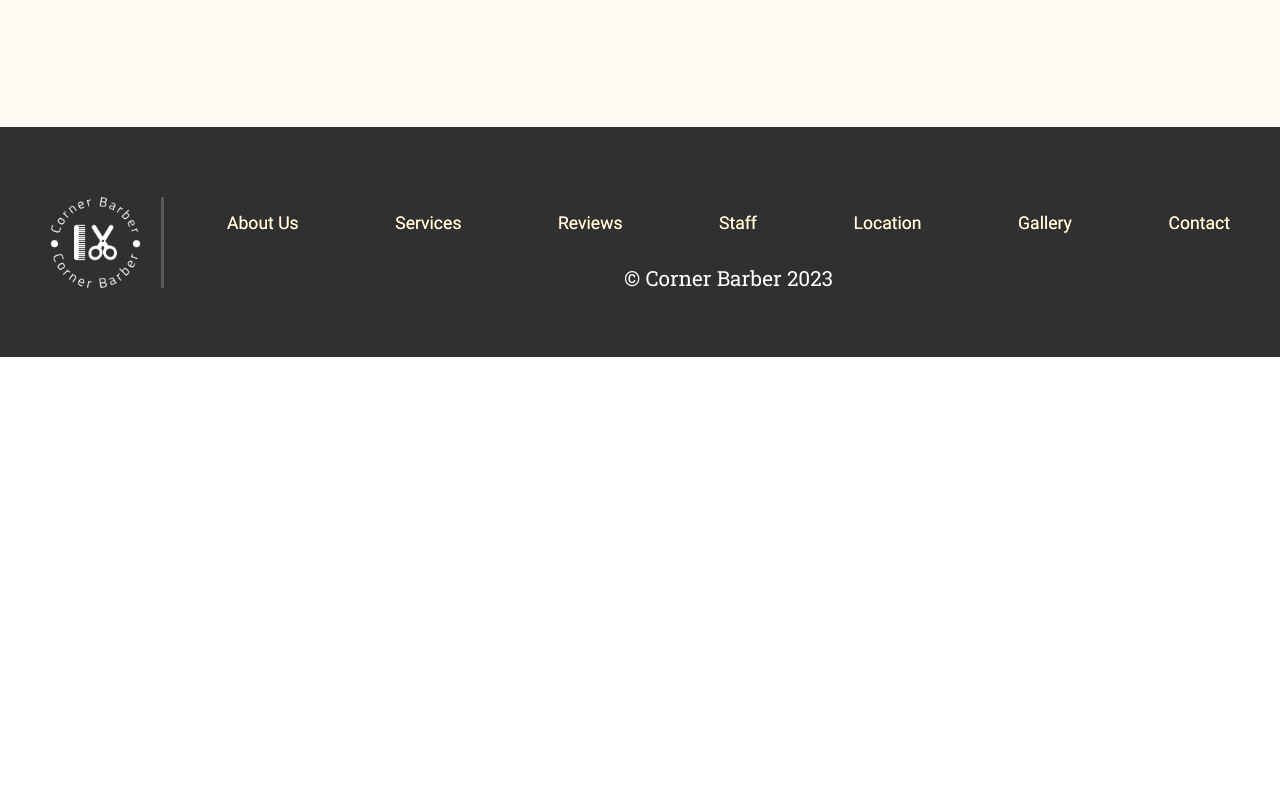
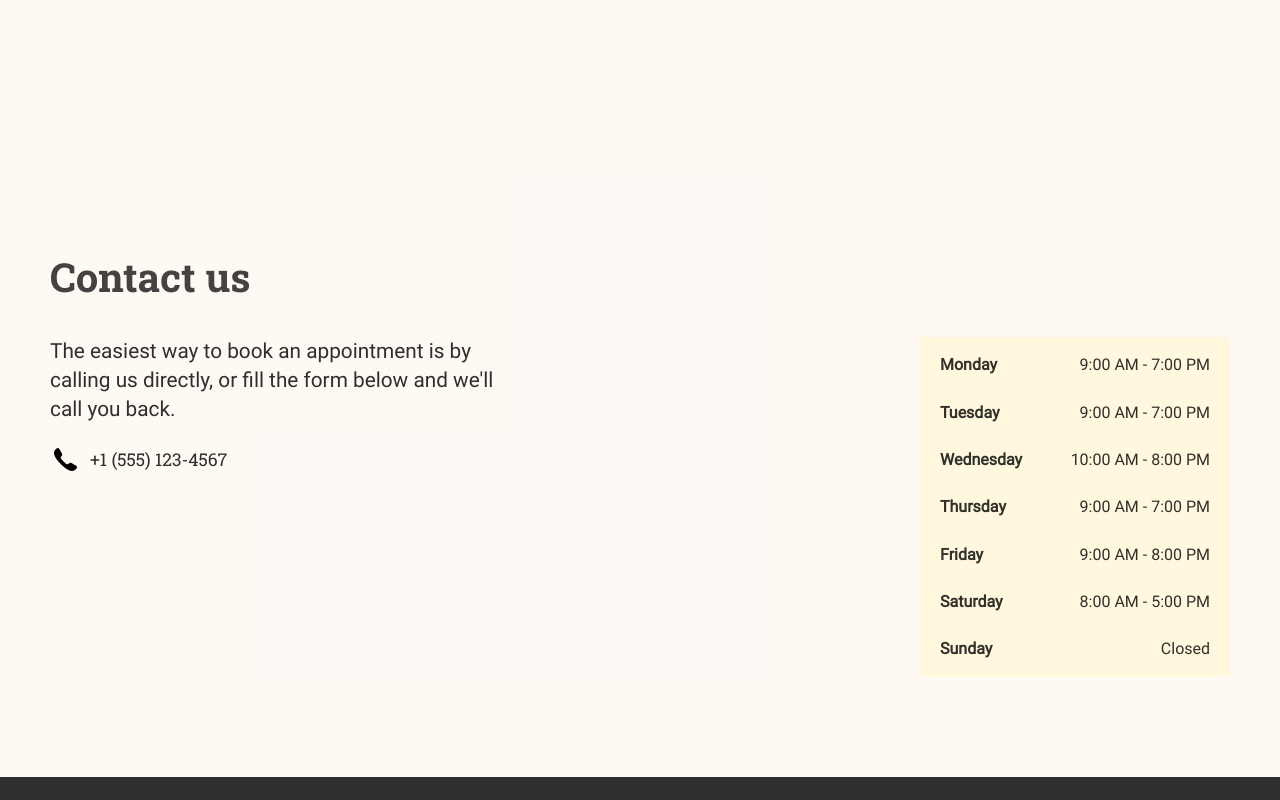
Before and after one commit to Bilal-MEKIRI/barbershop, a React (Vite) app: page / in a window 1280 px wide. Shown: the part 5160-5960 px from the top of the page. Before the commit the page ends 5517 px from the top, so only its background shows below. Built offline with nearby package versions, Linux system fonts and the light colour scheme; grey boxes are pictures that could not be loaded.

Commit message:
Opening Hours component

```diff
--- a/src/App.jsx
+++ b/src/App.jsx
@@ -2,7 +2,6 @@ import { Route, Routes } from 'react-router-dom';
 import Home from './pages/home/home';
 import Template from './components/Template/Template';
 import StickyNavBar from './components/StickyNavBar/StickyNavBar';
-import ClientReviews from './components/ClientReviews/ClientReviews';
 
 function App() {
   return (
--- a/src/components/CallToActionBtn/CallToActionBtn.jsx
+++ b/src/components/CallToActionBtn/CallToActionBtn.jsx
@@ -3,6 +3,6 @@ import './CallToActionBtn.scss'
 
 export default function CallToActionBtn({ linkTo, content }) {
   return (
-    <Link to={linkTo} className="call-to-action-btn"><p className="content">{content}</p></Link>
+    <a href={linkTo} className="call-to-action-btn"><p className="content">{content}</p></a>
   );
 }
--- /dev/null
+++ b/src/components/OpeningHours/OpeningHours.jsx
@@ -0,0 +1,36 @@
+import './OpeningHours.scss';
+
+export default function OpeningHours() {
+  return (
+    <div className="container">
+      <div className="schedule">
+        <p className="day">Monday</p>
+        <p className="hours">9:00 AM - 7:00 PM</p>
+      </div>
+      <div className="schedule">
+        <p className="day">Tuesday</p>
+        <p className="hours">9:00 AM - 7:00 PM</p>
+      </div>
+      <div className="schedule">
+        <p className="day">Wednesday</p>
+        <p className="hours">10:00 AM - 8:00 PM</p>
+      </div>
+      <div className="schedule">
+        <p className="day">Thursday</p>
+        <p className="hours">9:00 AM - 7:00 PM</p>
+      </div>
+      <div className="schedule">
+        <p className="day">Friday</p>
+        <p className="hours">9:00 AM - 8:00 PM</p>
+      </div>
+      <div className="schedule">
+        <p className="day">Saturday</p>
+        <p className="hours">8:00 AM - 5:00 PM</p>
+      </div>
+      <div className="schedule">
+        <p className="day">Sunday</p>
+        <p className="hours">Closed</p>
+      </div>
+    </div>
+  );
+}
--- /dev/null
+++ b/src/components/OpeningHours/OpeningHours.scss
@@ -0,0 +1,28 @@
+.container{
+    width: 270px;
+    height: 300px;
+    padding: 20px;
+    background-color: #fff9dbe0;
+    display: flex;
+    flex-direction: column;
+    align-items: flex-start;
+    justify-content: space-between;
+
+    .schedule{
+        width: 100%;
+        height: fit-content;
+        display: flex;
+        align-items: center;
+        justify-content: space-between;
+
+        .day{
+            font-weight: bolder;
+        }
+
+        .day, .hours{
+            font-family: 'Roboto';
+            font-size: 1rem;
+            color: #030303d1;
+        }
+    }
+}
--- a/src/pages/home/home.jsx
+++ b/src/pages/home/home.jsx
@@ -2,6 +2,7 @@ import { Link } from 'react-router-dom';
 import ServicesCard from '../../components/ServicesCard/ServicesCard';
 import StaffMembers from '../../components/StaffMembers/StaffMembers';
 import ClientReviews from '../../components/ClientReviews/ClientReviews';
+import OpeningHours from '../../components/OpeningHours/OpeningHours';
 import './home.scss';
 
 export default function Home() {
@@ -70,6 +71,25 @@ export default function Home() {
         </div>
       </section>
 
+      <section className="contact" id="contact-section">
+        <div className="contact-content-container">
+          <h1 className="section-title">Contact us</h1>
+          <div className="contact-info">
+            <div className="details">
+              <p className="contact-modes">The easiest way to book an appointment is by calling us directly, or fill the form below and we'll call you back.</p>
+              <div className="phone-number-container">
+                <img src='assets/icons/phone_icon_30.png' alt="location icon" className="phone-icon"></img>
+                <p className="phone-number">+1 (555) 123-4567</p>
+              </div>
+            </div>
+            <OpeningHours />
+          </div>
+          <div className="contact-cards-container">
+
+          </div>
+        </div>
+      </section>
+
     </>
   );
 }
--- a/src/pages/home/home.scss
+++ b/src/pages/home/home.scss
@@ -146,14 +146,75 @@ html {
     }
   }
 }
-.services, .staff, .reviews, .location {
+.contact{
+
+  .contact-content-container{
+
+    .contact-info{
+      width: 100%;
+      display: flex;
+      align-items: flex-start;
+      justify-content: space-between;
+
+      .details{
+        width: 40%;
+        height: fit-content;
+        .contact-modes{
+          font-family: 'Roboto';
+          font-size: 1.3rem;
+          color: #030303d1;
+          line-height: 1.4;
+        }
+
+        .phone-number-container{
+          margin-top: 20px;
+          width: fit-content;
+          display: flex;
+          align-items: center;
+          justify-content: space-between;
+
+          .phone-icon{
+            height: 30px;
+            width: 30px;
+            margin-right: 10px;
+          }
+          .phone-number{
+            font-family: 'Roboto Slab';
+            font-size: 1.1rem;
+            color: #030303d1;
+          }
+        }
+      }
+    }
+  }
+
+  @media(max-width: 1224px) {
+    .details{
+      width: 50% !important;
+    }
+  }
+
+  @media(max-width: 681px) {
+    .contact-info{
+      flex-direction: column;
+      align-items: flex-start;
+      justify-content: space-between;
+
+      .details{
+        width: 100% !important;
+        margin-bottom: 20px;
+      }
+  }
+}
+}
+.services, .staff, .reviews, .location, .contact {
   width: 100vw;
   max-width: 1800px;
   height: fit-content;
   // background-color: #FFF8F3;
   background-color: #fff8f3df;
 
-  .services-content-container, .staff-content-container, .reviews-content-container, .location-content-container {
+  .services-content-container, .staff-content-container, .reviews-content-container, .location-content-container, .contact-content-container {
     max-width: 1300px;
     height: fit-content;
     margin-right: auto;
@@ -170,7 +231,7 @@ html {
       margin-bottom: 40px;
     }
 
-    .services-cards-container, .staff-cards-container, .reviews-cards-container, .location-cards-container {
+    .services-cards-container, .staff-cards-container, .reviews-cards-container, .location-cards-container, .contact-cards-container {
       width: 100%;
       display: flex;
       flex-wrap: wrap;
@@ -199,15 +260,18 @@ html {
     }
   }
 
+
+
+
   @media (max-width: 1300px) {
-    .services-content-container, .staff-content-container, .reviews-content-container, .location-content-container {
+    .services-content-container, .staff-content-container, .reviews-content-container, .location-content-container, .contact-content-container {
       padding-right: 50px;
       padding-left: 50px;
     }
   }
 
   @media (max-width: 1040px) {
-    .services-content-container, .staff-content-container, .reviews-content-container, .location-content-container {
+    .services-content-container, .staff-content-container, .reviews-content-container, .location-content-container, .contact-content-container {
       padding-right: 30px;
       padding-left: 30px;
     }
```
